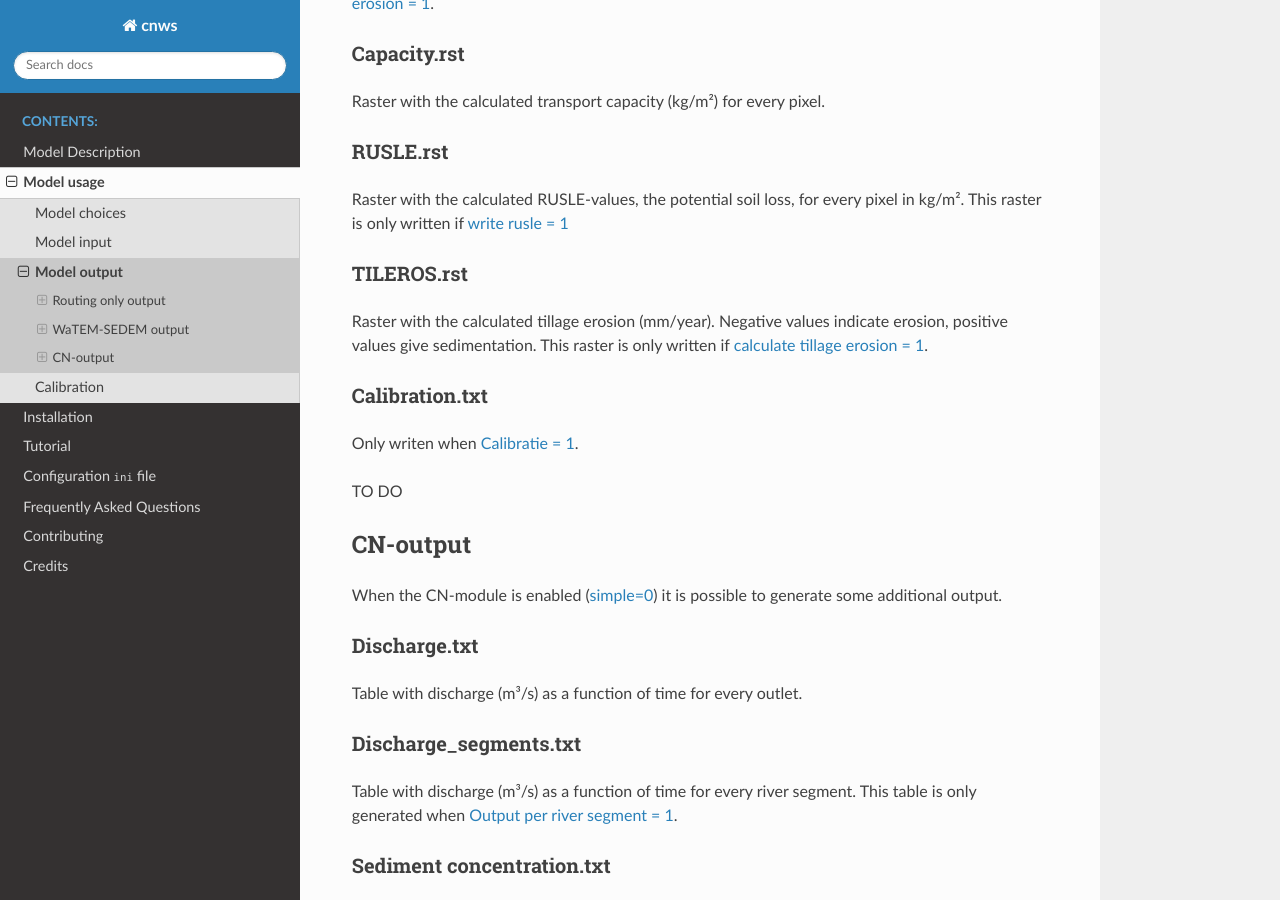
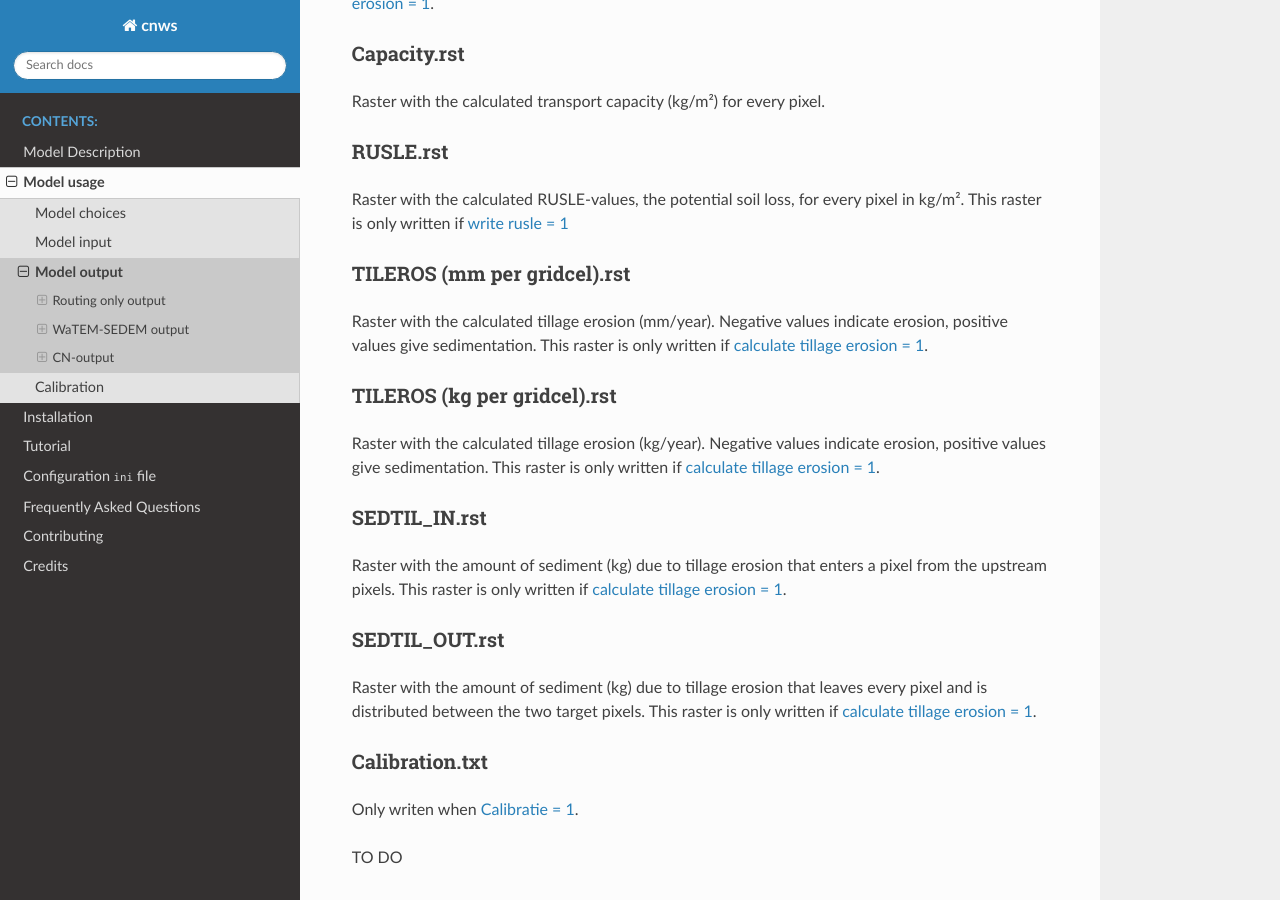
Before and after one commit to watem-sedem/watem-sedem, a Sphinx documentation site: the page built from docs/output.rst, in a window 1280 px wide and 900 px high, scrolled down 3510 px. Built offline with Sphinx 7.4.7 and the Read the Docs theme 2.0.0, drawn with Linux system fonts in a browser that asks for light colours.

Commit message:
Updating outputfiles in docs

```diff
--- a/docs/output.rst
+++ b/docs/output.rst
@@ -240,12 +240,34 @@ Raster with the calculated RUSLE-values, the potential soil loss, for every
 pixel in kg/m². This raster is only written if
 :ref:`write rusle = 1 <writerusle>`
 
-TILEROS.rst
-***********
+TILEROS (mm per gridcel).rst
+****************************
 
 Raster with the calculated tillage erosion (mm/year). Negative values indicate
 erosion, positive values give sedimentation.
 This raster is only written if :ref:`calculate tillage erosion = 1 <calctileros>`.
+
+TILEROS (kg per gridcel).rst
+****************************
+
+Raster with the calculated tillage erosion (kg/year). Negative values indicate
+erosion, positive values give sedimentation.
+This raster is only written if :ref:`calculate tillage erosion = 1 <calctileros>`.
+
+SEDTIL_IN.rst
+*************
+
+Raster with the amount of sediment (kg) due to tillage erosion that enters a
+pixel from the upstream pixels.
+This raster is only written if :ref:`calculate tillage erosion = 1 <calctileros>`.
+
+SEDTIL_OUT.rst
+**************
+
+Raster with the amount of sediment (kg) due to tillage erosion that leaves every
+pixel and is distributed between the two target pixels.
+This raster is only written if :ref:`calculate tillage erosion = 1 <calctileros>`.
+
 
 .. _calibrationtxt:
 
```
